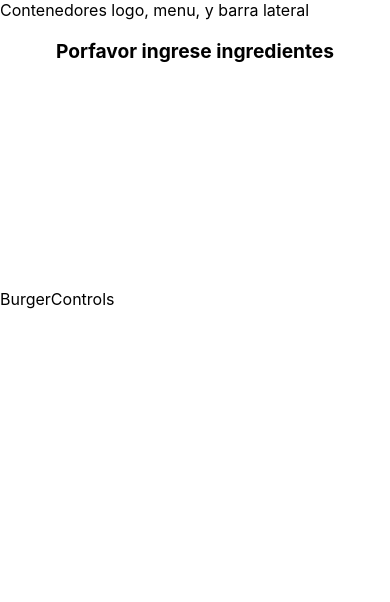
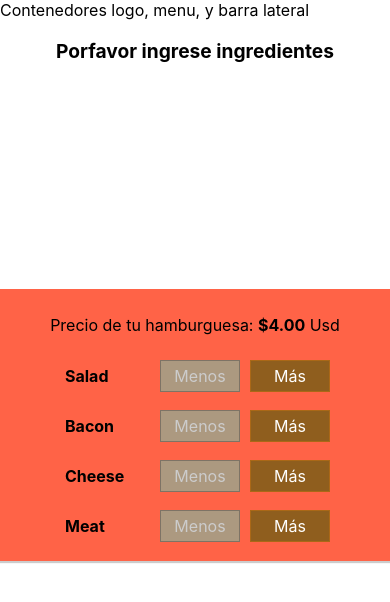
Before and after one commit to filipsm94/learn-reactjs, a React app: page / in a window 390 px wide. Shown: the top 602 px of the page. Built offline with nearby package versions, Linux system fonts and the light colour scheme.

Commit message:
adding controls for dinamyc ingredients hamburger

```diff
--- /dev/null
+++ b/src/components/burger/buildControls/buildControl/buildControl.js
@@ -0,0 +1,14 @@
+import React from 'react';
+import clasess from './buildControl.module.css'
+
+const buildControl = (props) => {
+    return (
+        <div className={clasess.BuildControl}>
+            <div className={clasess.Label}>{props.label}</div>
+            <button className={clasess.Less} onClick={props.removed} disabled={props.disabled}>Menos</button>
+            <button className={clasess.More} onClick={props.added}>Más</button>
+        </div>
+    );
+}
+
+export default buildControl;
--- /dev/null
+++ b/src/components/burger/buildControls/buildControl/buildControl.module.css
@@ -0,0 +1,56 @@
+.BuildControl {
+    display: flex;
+    justify-content: space-between;
+    align-items: center;
+    margin: 5px 0;
+}
+
+.BuildControl button {
+    display: block;
+    font: inherit;
+    padding: 5px;
+    margin: 0 5px;
+    width: 80px;
+    border: 1px solid #AA6817;
+    cursor: pointer;
+    outline: none;
+}
+
+.BuildControl button:disabled {
+    background-color: #AC9980;
+    border: 1px solid #7E7365;
+    color: #ccc;
+    cursor: default;
+}
+
+.BuildControl button:hover:disabled {
+    background-color: #AC9980;
+    color: #ccc;
+    cursor: not-allowed;
+}
+
+.Label {
+    padding: 10px;
+    font-weight: bold;
+    width: 80px;
+}
+
+.BuildControl .Less {
+    background-color: #D39952;
+    color: white;
+}
+
+.BuildControl .More {
+    background-color: #8F5E1E;
+    color: white;
+}
+
+.BuildControl .Less:hover, .BuildControl .Less:active {
+    background-color: #DAA972;
+    color: white;
+}
+
+.BuildControl .More:hover,.BuildControl .More:active {
+    background-color: #99703F;
+    color: white;
+}
--- /dev/null
+++ b/src/components/burger/buildControls/buildControls.js
@@ -0,0 +1,29 @@
+import React from 'react';
+import BuildControl from './buildControl/buildControl';
+import classes from './buildControls.module.css';
+
+const controls = [
+    {label:'Salad', type: 'salad'},
+    {label:'Bacon', type: 'bacon'},
+    {label:'Cheese', type: 'cheese'},
+    {label:'Meat', type: 'meat'}
+]
+
+const buildControls = (props) => {
+    return (
+        <div className={classes.BuildControls}>
+            <p>Precio de tu hamburguesa: <strong>${props.price.toFixed(2)}</strong> Usd</p>
+            {controls.map(ctrl => (
+                <BuildControl
+                    key={ctrl.label}
+                    label={ctrl.label}
+                    type={ctrl.type}
+                    added={() => props.addIngredient(ctrl.type)}
+                    removed={() => props.removeIngredient(ctrl.type)}
+                    disabled={props.disabled[ctrl.type]}></BuildControl>
+            ))}
+        </div>
+    );
+}
+
+export default buildControls;
--- /dev/null
+++ b/src/components/burger/buildControls/buildControls.module.css
@@ -0,0 +1,10 @@
+.BuildControls{
+    width: 100%;
+    background-color: tomato;
+    display: flex;
+    flex-flow: column;
+    align-items: center;
+    box-shadow: 0px 2px 1px #ccc;
+    margin: auto;
+    padding: 10px 0;
+}
--- a/src/containers/burgerBuilder/burgerBuilder.js
+++ b/src/containers/burgerBuilder/burgerBuilder.js
@@ -1,6 +1,14 @@
 import React, { Component } from "react";
 import Fake from '../../hoc/fake';
-import Burger from "../../components/burger/burger";
+import Burger from '../../components/burger/burger';
+import BuildControls from '../../components/burger/buildControls/buildControls';
+
+const INGREDIENT_PRICES = {
+    salad:0.5,
+    cheese: 0.4,
+    meat: 1.2,
+    bacon:0.75
+};
 
 export default class BurgerBuilder extends Component {
 
@@ -10,13 +18,61 @@
             bacon:0,
             cheese:0,
             meat:0,
+        },
+        totalPrice: 4
+    }
+
+    addIngredientsHandler = (type) => {
+        const oldCount = this.state.ingredients[type];
+        const updatedCount = oldCount +1;
+        const updatedIngredients = {
+            ...this.state.ingredients
         }
+        updatedIngredients[type] = updatedCount;
+        const priceAddition = INGREDIENT_PRICES[type];
+        const oldPrice = this.state.totalPrice;
+        const newPrice = oldPrice + priceAddition;
+        this.setState({
+            totalPrice: newPrice,
+            ingredients: updatedIngredients
+        });
     }
+
+    removeIngredientsHandler = (type) => {
+        const oldCount = this.state.ingredients[type];
+        if(oldCount <= 0) return;
+        const updatedCount = oldCount - 1;
+        const updatedIngredients = {
+            ...this.state.ingredients
+        }
+        updatedIngredients[type] = updatedCount;
+        const priceAddition = INGREDIENT_PRICES[type];
+        const oldPrice = this.state.totalPrice;
+        const newPrice = oldPrice - priceAddition;
+        this.setState({
+            totalPrice: newPrice,
+            ingredients: updatedIngredients
+        });
+    }
+
+
+
     render(){
+        const disabledInfo = {
+            ...this.state.ingredients
+        };
+        for(let key in disabledInfo){
+            disabledInfo[key] = disabledInfo[key] <= 0;
+        }
         return(
             <Fake>
                 <Burger ingredients={this.state.ingredients}></Burger>
-                <div>BurgerControls</div>
+                <BuildControls
+                    addIngredient={this.addIngredientsHandler}
+                    removeIngredient={this.removeIngredientsHandler}
+                    disabled={disabledInfo}
+                    price={this.state.totalPrice}
+                ></BuildControls>
             </Fake>
         );
     };
```
